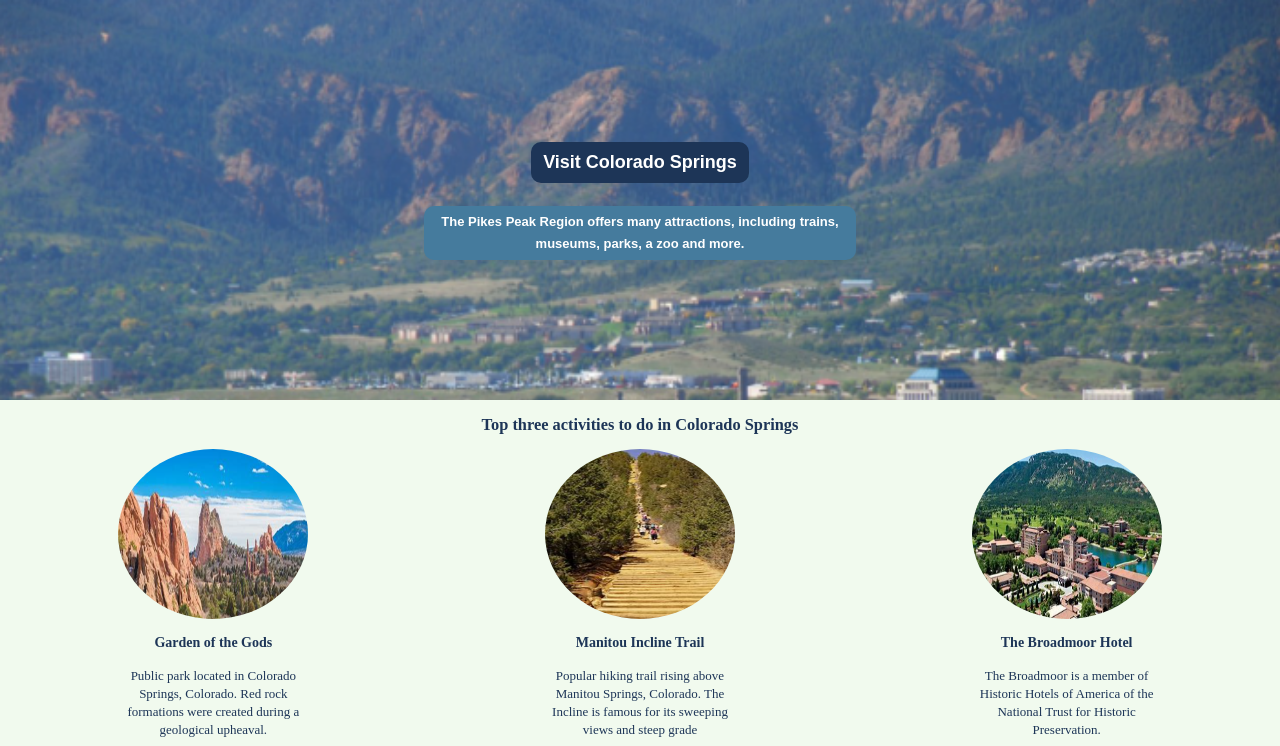
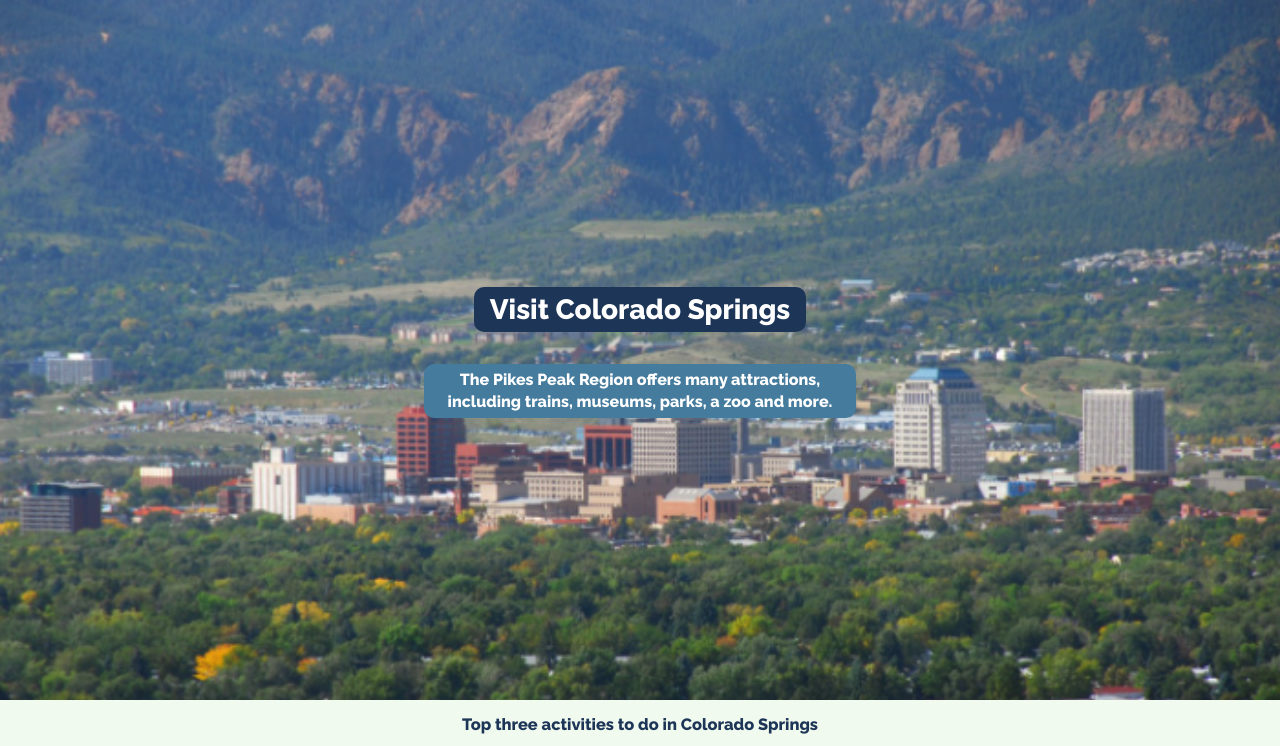
Before and after one commit to aaaknot30/hometown, a plain HTML site: page index.html in a window 1280 px wide. Shown: the top 746 px of the page. Drawn offline with nearby package versions, Linux system fonts and the light colour scheme.

Commit message:
Update styles.css

```diff
--- a/styles.css
+++ b/styles.css
@@ -11,6 +11,7 @@ DARK BLUE: #1D3557
 body {
     margin: 0;
     text-align: center;
+    font-family: 'Raleway', sans-serif;
 }
 
 img {
@@ -24,18 +25,17 @@ img {
     align-items: center;
     background-image: url("images/ColoradoSprings.png");
     background-size: cover;
-    height: 400px;
+    height: 700px;
     background-position: top;
 }
 
 .header--title {
     background: #1D3557;
     border-radius: 10px;
-    padding: 2px 12px;
-    font-family: 'Arial';
+    padding: 4px 16px;
     font-style: normal;
-    font-weight: 700;
-    font-size: 18px;
+    font-weight: 800;
+    font-size: 28px;
     line-height: 37px;
     text-align: center;
     color: #FFFFFF;
@@ -48,10 +48,9 @@ img {
     padding: 5px 10px;
     background: #457B9D;
     border-radius: 10px;
-    font-family: 'Arial';
     font-style: normal;
-    font-weight: 600;
-    font-size: 13px;
+    font-weight: 800;
+    font-size: 16px;
     line-height: 22px;
     text-align: center;
     color: #FFFFFF;
@@ -78,6 +77,7 @@ img {
     line-height: 18px;
     text-align: center;
     color: #1D3557;
+
 }
 
 
@@ -115,6 +115,8 @@ img {
     border-radius: 10px;
     margin: 30px auto;
     padding: 10px 30px;
+    font-family: 'Raleway', sans-serif;
+    font-weight: 400;
 }
 
 .guide--img {
```
